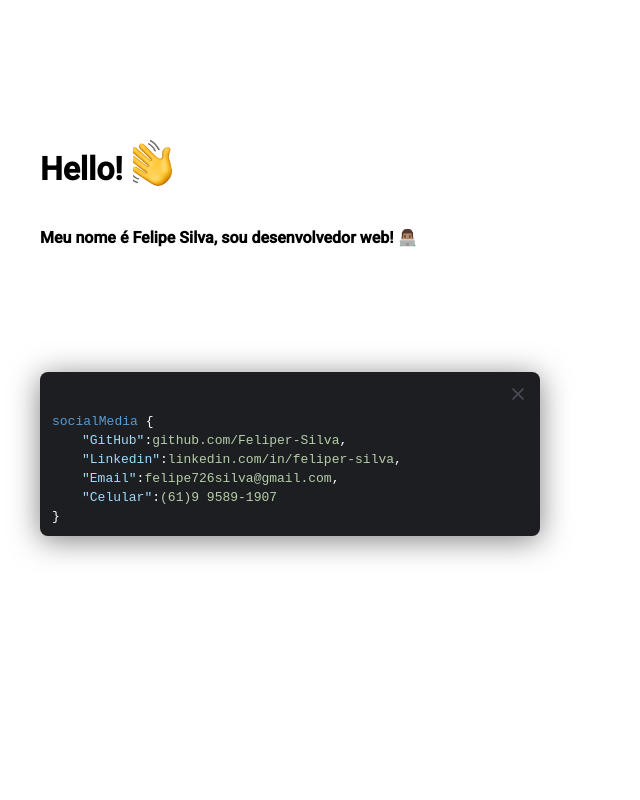
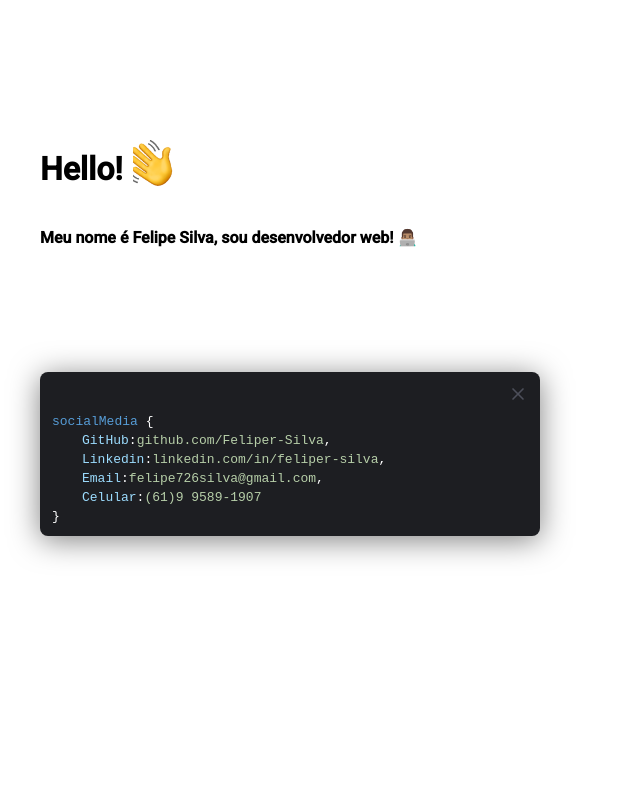
Before and after one commit to Feliper-Silva/portifolio-next, a Next.js app: page / in a window 1280 px wide. Shown: the top 800 px of the page, without its empty margins (0-640 px from the left). Built offline with nearby package versions, Linux system fonts and the light colour scheme.

Commit message:
atualização dos a com o rel="noopener noreferrer"

```diff
--- a/pages/index.js
+++ b/pages/index.js
@@ -21,20 +21,20 @@ const Home = () => {
               <p><span className="color-0">socialMedia</span> <span className="chave"></span></p>
 
               <p className="property">
-                <span className="color-2">"GitHub"</span><span>:</span>
-                <span className="color-1"><a href="https://github.com/Feliper-Silva" target="_blank">github.com/Feliper-Silva</a></span>,
+                <span className="color-2">GitHub</span><span>:</span>
+                <span className="color-1"><a href="https://github.com/Feliper-Silva" rel="noopener noreferrer" target="_blank" >github.com/Feliper-Silva</a></span>,
               </p>
               <p className="property">
-                <span className="color-2">"Linkedin"</span><span>:</span>
-                <span className="color-1"><a href="https://www.linkedin.com/in/feliper-silva/" target="_blank">linkedin.com/in/feliper-silva</a></span>,
+                <span className="color-2">Linkedin</span><span>:</span>
+                <span className="color-1"><a href="https://www.linkedin.com/in/feliper-silva/" rel="noopener noreferrer" target="_blank" >linkedin.com/in/feliper-silva</a></span>,
               </p>
               <p className="property">
-                <span className="color-2">"Email"</span><span>:</span>
-                <span className="color-1"><a href="mailto:felipe726silva@gmail.com" target="_blank">felipe726silva@gmail.com</a></span>,
+                <span className="color-2">Email</span><span>:</span>
+                <span className="color-1"><a href="mailto:felipe726silva@gmail.com" rel="noopener noreferrer" target="_blank">felipe726silva@gmail.com</a></span>,
               </p>
               <p className="property">
-                <span className="color-2">"Celular"</span><span>:</span>
-                <span className="color-1"><a href="" target="_blank">(61)9 9589-1907</a></span>
+                <span className="color-2">Celular</span><span>:</span>
+                <span className="color-1">(61)9 9589-1907</span>
               </p>
               <span className="fechaChave"></span>
             </code>
@@ -104,7 +104,7 @@ const Home = () => {
             <div className="job">
               <div className="time-place">
                 <div className="job_company">
-                  <a href="https://www.osm.com.br/" target="_blank">Osm Consultoria e Sistema</a>
+                  <a href="https://www.osm.com.br/" target="_blank" rel="noopener noreferrer">Osm Consultoria e Sistema</a>
                 </div>
                 <div className="job_time">Mai 2022 - Atual</div>
               </div>
@@ -131,7 +131,7 @@ const Home = () => {
             <div className="job">
               <div className="time-place">
                 <div className="job_company">
-                  <a href="https://www.ifb.edu.br/" target="_blank">Intituto Federal de Brasília</a>
+                  <a href="https://www.ifb.edu.br/" target="_blank" rel="noopener noreferrer">Intituto Federal de Brasília</a>
                 </div>
                 <div className="job_time">Jul - Dez 2021</div>
               </div>
@@ -164,7 +164,7 @@ const Home = () => {
         <div className="project">
             <div className="project_name">
               <span>To-do-List Api</span>
-              <a href="https://github.com/Feliper-Silva/todo-list-spring-boot" target="_blank" className="arrow-link"></a>
+              <a href="https://github.com/Feliper-Silva/todo-list-spring-boot" rel="noopener noreferrer" target="_blank" className="arrow-link"></a>
             </div>
             <p>Criação da api de tarefas com java e springboot. Aprendiz com ele a mapear as rotas para usuarios com permissão.</p>
             <div className="project_skill_used">
@@ -176,7 +176,7 @@ const Home = () => {
           <div className="project">
             <div className="project_name">
               <span>Evernote Clone</span>
-              <a href="https://github.com/Feliper-Silva/client_evernote_clone" target="_blank" className="arrow-link"></a>
+              <a href="https://github.com/Feliper-Silva/client_evernote_clone" target="_blank" rel="noopener noreferrer" className="arrow-link"></a>
             </div>
             <p>Aplicação realizada para aprimorar os conhecimento em criação de api(Node ,express, JWT, mongoDB) e consumo de api(ReactJs, Sass). Aprendi bastante com o projeto, como integração de back-end e front-end como micro serviços e validação de usuários.</p>
             <div className="project_skill_used">
@@ -190,7 +190,7 @@ const Home = () => {
           <div className="project">
             <div className="project_name">
               <span>Sala Discord</span>
-              <a href="https://github.com/Feliper-Silva/aluracord" target="_blank" className="arrow-link"></a>
+              <a href="https://github.com/Feliper-Silva/aluracord" rel="noopener noreferrer" target="_blank" className="arrow-link" ></a>
             </div>
             <p>Aplicação realizada para aprimorar os conhecimento em Next e React, sala de discord com consumo de api de figurinhas da alura.</p>
             <div className="project_skill_used">
@@ -203,7 +203,7 @@ const Home = () => {
           <div className="project">
             <div className="project_name">
               <span>letmeask</span>
-              <a href="https://github.com/Feliper-Silva/letmeask" target="_blank" className="arrow-link"></a>
+              <a href="https://github.com/Feliper-Silva/letmeask" rel="noopener noreferrer" target="_blank" className="arrow-link"></a>
             </div>
             <p>permite criar salas de perguntas e respostas em tempo real com permissão somente de usuários com o codigo da sala. Projeto muito legal de realizar e aprimorar os conhecimento em React.</p>
             <div className="project_skill_used">
```
